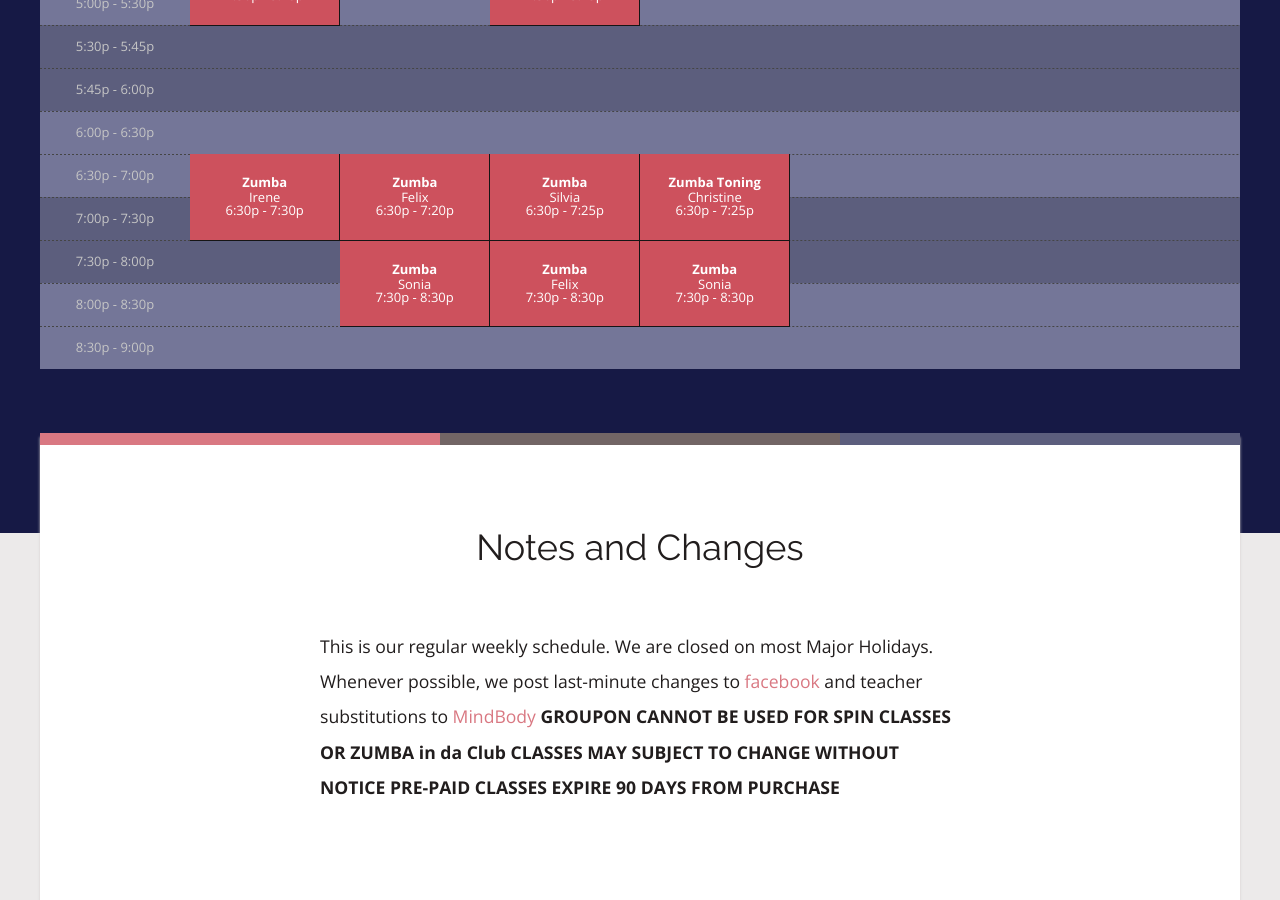
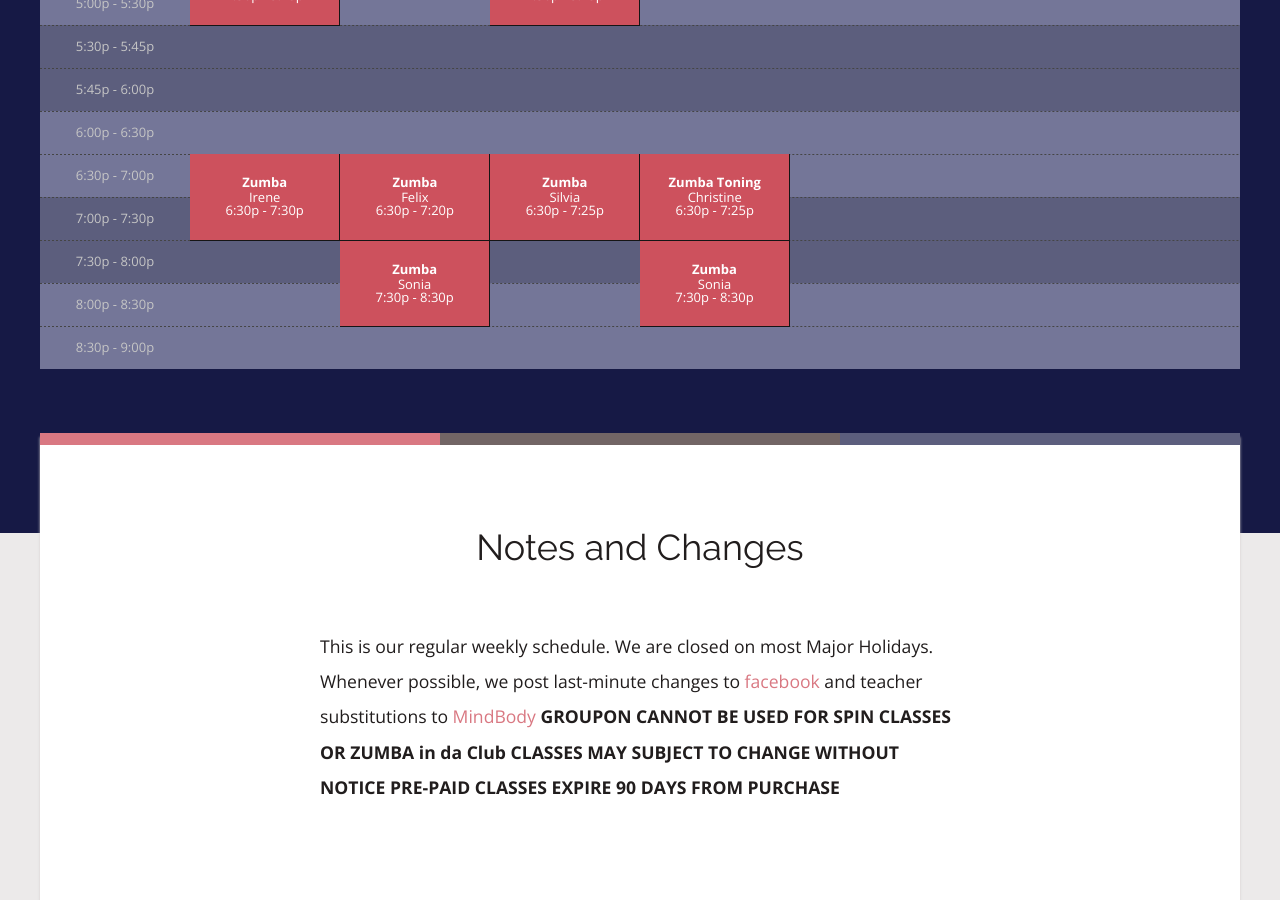
Before and after one commit to rwstone/shapeitup, a Jekyll site: the page built from schedule/index.md, in a window 1280 px wide and 900 px high, scrolled down 988 px. Built offline with Jekyll 4.4.1, drawn with Linux system fonts in a browser that asks for light colours; some web fonts are replaced.

Commit message:
Updated Index

```diff
--- a/schedule/index.md
+++ b/schedule/index.md
@@ -49,12 +49,6 @@ sessions:
   day: Wednesday
   start_time: 6:30p
   end_time: 7:25p
-  length: 2
-- class: Zumba
-  instructor: Felix
-  day: Wednesday
-  start_time: 7:30p
-  end_time: 8:30p
   length: 2
 - class: Barre Fusion
   instructor: Debbie
```
